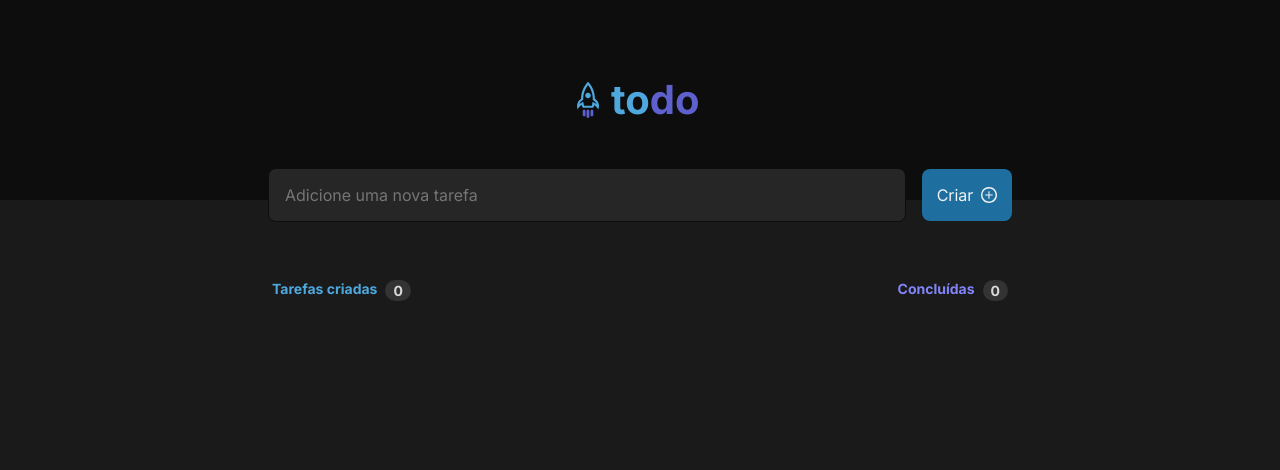
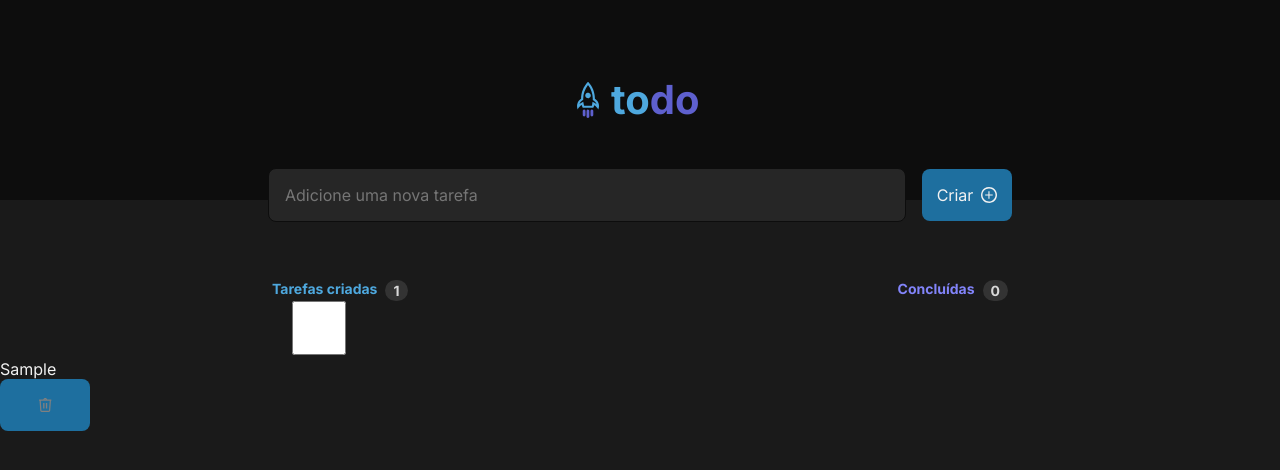
Before and after one commit to carolineabreu/desafio-react-01, a React (Vite) app: page / in a window 1280 px wide. Both pictures are taken after typing "Sample" into the empty fields and a click on the button "Criar". Shown: the top 470 px of the page. Built offline with nearby package versions, Linux system fonts and the light colour scheme.

Commit message:
start task list and card

```diff
--- a/package.json
+++ b/package.json
@@ -10,7 +10,8 @@
   },
   "dependencies": {
     "react": "^18.2.0",
-    "react-dom": "^18.2.0"
+    "react-dom": "^18.2.0",
+    "uuid": "^9.0.0"
   },
   "devDependencies": {
     "@types/react": "^18.0.26",
--- a/src/App.jsx
+++ b/src/App.jsx
@@ -1,12 +1,12 @@
+import { AllTasks } from './components/AllTasks';
 import { Header } from './components/Header';
-import { Tasks } from './components/Tasks';
 import "./global.css";
 
 export function App() {
   return (
     <div>
       <Header />
-      <Tasks />
+      <AllTasks />
     </div>
   );
 }
--- /dev/null
+++ b/src/components/AllTasks.jsx
@@ -0,0 +1,103 @@
+import { useState } from 'react';
+import { v4 as uuidv4 } from 'uuid';
+import styles from './AllTasks.module.css';
+import { Input } from './Input';
+import { Task } from './Task';
+
+export function AllTasks() {
+  const [tasks, setTasks] = useState([]);
+
+  const [newTaskText, setNewTaskText] = useState('');
+
+  const [checked, setChecked] = useState(0);
+
+  function handleCreateNewTask() {
+    event.preventDefault();
+
+    const newToDo = {
+      id: uuidv4(),
+      title: newTaskText,
+      check: false
+    };
+
+    setTasks([...tasks, newToDo]);
+    setNewTaskText('');
+  }
+
+  function handleNewTaskChange() {
+    event.target.setCustomValidity('');
+    setNewTaskText(event.target.value);
+  }
+
+  function handleCheckedTasks() {
+    let total = 0;
+    tasks.filter((currentTask) => {
+      if (currentTask.check === true) {
+        total++;
+      }
+    });
+    setChecked(total);
+  };
+
+  function isCheck(id) {
+    tasks.map((currentTask) => {
+      if (currentTask.id === id) {
+        currentTask.check = !currentTask.check;
+      }
+    });
+    handleCheckedTasks();
+  };
+
+
+  function deleteTask(id) {
+    const tasksWithoutDeletedOne = tasks.filter((currentTask) => {
+      return currentTask.id !== id;
+    });
+    tasks.map((currentTask) => {
+      if (currentTask.id === id && currentTask.check === true) {
+        isCheck(id);
+      }
+    });
+
+    setTasks(tasksWithoutDeletedOne);
+  };
+
+  console.log(tasks);
+  console.log(checked);
+
+  return (
+    <>
+      <Input
+        handleSubmit={handleCreateNewTask}
+        newTaskText={newTaskText}
+        handleNewTaskChange={handleNewTaskChange}
+      />
+      <div className={styles.info}>
+        <div className={styles.info2}>
+          <div className={styles.createdTasks}>
+            <p>Tarefas criadas <span>{tasks.length}</span></p>
+          </div>
+          <div className={styles.finishedTasks}>
+            <p>Concluídas <span>{checked}</span></p>
+          </div>
+        </div>
+      </div>
+      {tasks.length > 0 ? (
+        tasks.map((currentTask) => {
+          return (
+            <Task
+              id={currentTask.id}
+              title={currentTask.title}
+              onChangeIsCheck={isCheck}
+              onDeleteTask={deleteTask}
+              checked={currentTask.check}
+            />
+          );
+        })
+      ) : (
+        <p>nada</p>
+      )}
+
+    </>
+  );
+}
--- /dev/null
+++ b/src/components/Task.jsx
@@ -0,0 +1,30 @@
+import trash from '../assets/trash.svg';
+import styles from "./Task.module.css";
+
+export function Task({ id, title, onDeleteTask, onChangeIsCheck, check }) {
+  function handleDeleteTask() {
+    onDeleteTask(id);
+  }
+
+  function handleChangeIsCheck() {
+    onChangeIsCheck(id);
+  }
+
+  return (
+    <div className={styles.container}>
+      <div >
+        <input
+          className={styles.checkbox}
+          type='checkbox'
+          onClick={handleChangeIsCheck}
+          checked={check}
+          id={id}
+        />
+        <p className={styles.title}>{title}</p>
+        <button className={styles.delete} onClick={handleDeleteTask}>
+          <img src={trash} alt='trash' />
+        </button>
+      </div>
+    </div>
+  );
+}
--- a/src/components/Tasks.jsx
+++ /dev/null
@@ -1,41 +0,0 @@
-import { useState } from 'react';
-import { Input } from './Input';
-import styles from './Tasks.module.css';
-
-export function Tasks() {
-  const [tasks, setTasks] = useState([]);
-
-  const [newTaskText, setNewTaskText] = useState('');
-
-  function handleSubmit() {
-    event.preventDefault();
-
-    setTasks([...tasks, newTaskText]);
-    setNewTaskText('');
-  }
-
-  function handleNewTaskChange() {
-    event.target.setCustomValidity('');
-    setNewTaskText(event.target.value);
-  }
-
-  return (
-    <>
-      <Input
-        handleSubmit={handleSubmit}
-        newTaskText={newTaskText}
-        handleNewTaskChange={handleNewTaskChange}
-      />
-      <div className={styles.info}>
-        <div className={styles.info2}>
-          <div className={styles.createdTasks}>
-            <p>Tarefas criadas <span>0</span></p>
-          </div>
-          <div className={styles.finishedTasks}>
-            <p>Concluídas <span>0</span></p>
-          </div>
-        </div>
-      </div>
-    </>
-  );
-}
```
Also changed, not shown: src/components/AllTasks.module.css (renamed from src/components/Tasks.module.css), src/components/Task.module.css (added), 1 other file (tests, documents, lock files or other folders).
